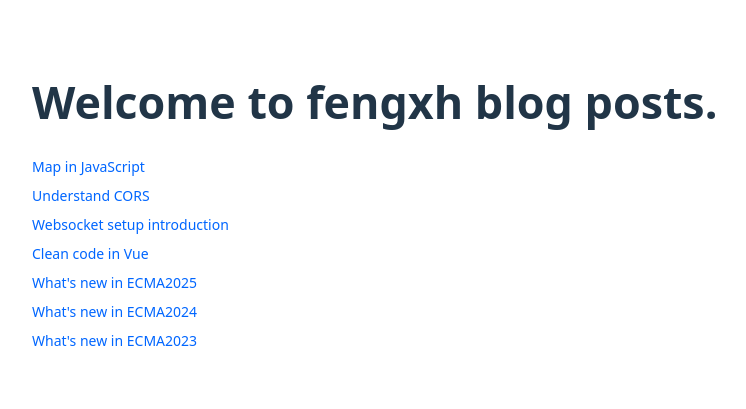
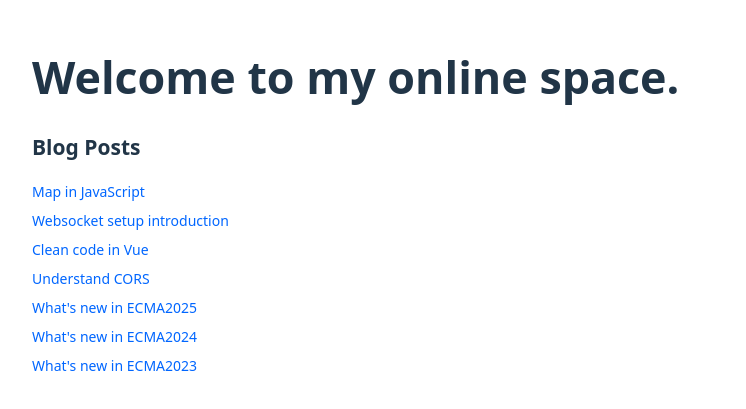
Before and after one commit to fengtomy/fengtomy.github.io, a React (Vite) app: page / in a window 1280 px wide. Shown: the part 201-610 px from the top of the page, without its empty margins (0-746 px from the left). Built offline with nearby package versions, Linux system fonts and the light colour scheme.

Commit message:
feat: sort blog posts

```diff
--- a/src/Home.jsx
+++ b/src/Home.jsx
@@ -3,16 +3,21 @@ import { NavLink } from "react-router"
 function Home() {
   return (
     <>
-      <h1>Welcome to fengxh blog posts.</h1>
-      <nav style={{ display: 'flex', flexDirection: 'column', gap: 8 }}>
+      <h1>Welcome to my online space.</h1>
+      <header>
+        <h2>
+          Blog Posts
+        </h2>
+        <nav style={{ display: 'flex', flexDirection: 'column', gap: 8, alignItems: 'flex-start' }}>
           <NavLink to="/javascript-map">Map in JavaScript</NavLink>
-        <NavLink to="/understand-cors">Understand CORS</NavLink>
           <NavLink to="/websocket-intro">Websocket setup introduction</NavLink>
           <NavLink to="/vue-clean-code">Clean code in Vue</NavLink>
+          <NavLink to="/understand-cors">Understand CORS</NavLink>
           <NavLink to="/new-in-ecma2025">What's new in ECMA2025</NavLink>
           <NavLink to="/new-in-ecma2024">What's new in ECMA2024</NavLink>
           <NavLink to="/new-in-ecma2023">What's new in ECMA2023</NavLink>
         </nav>
+      </header>
     </>
   )
 }
```
Lines whose indentation alone changed are shown as unchanged.
